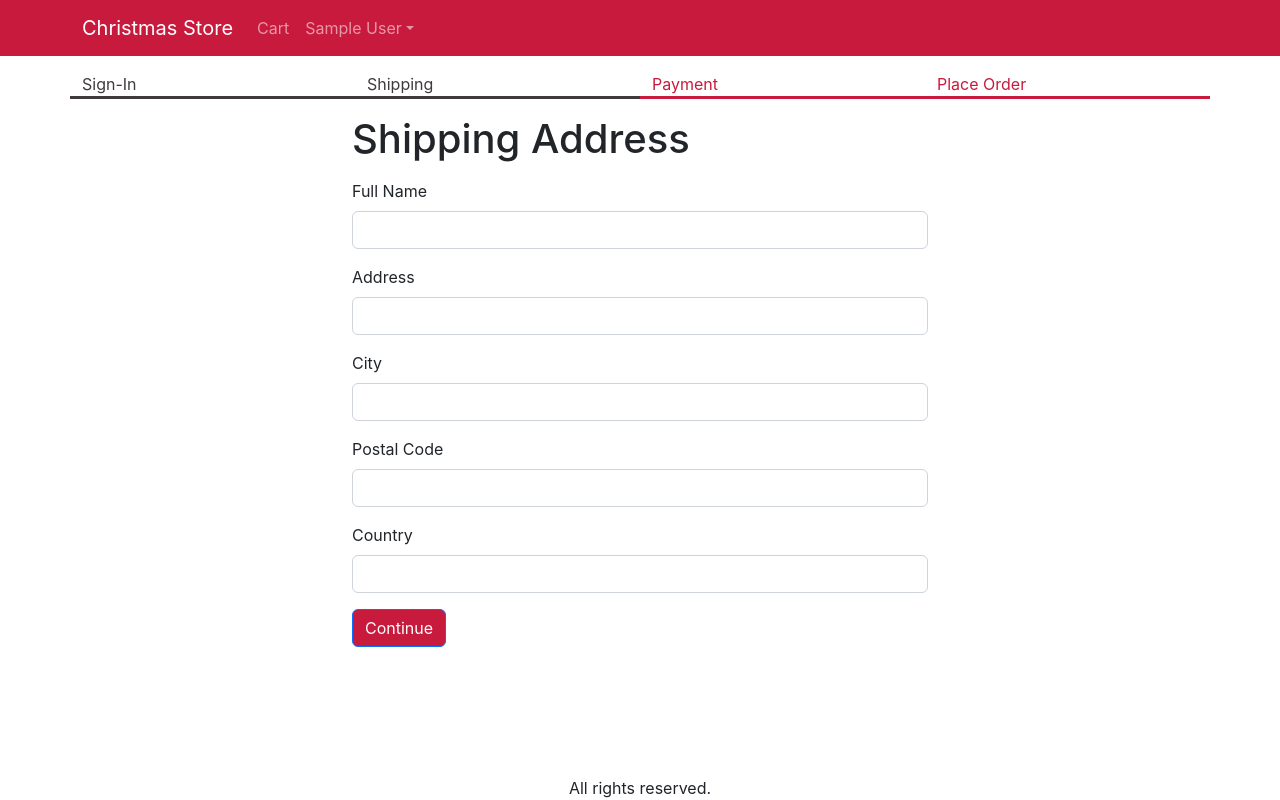
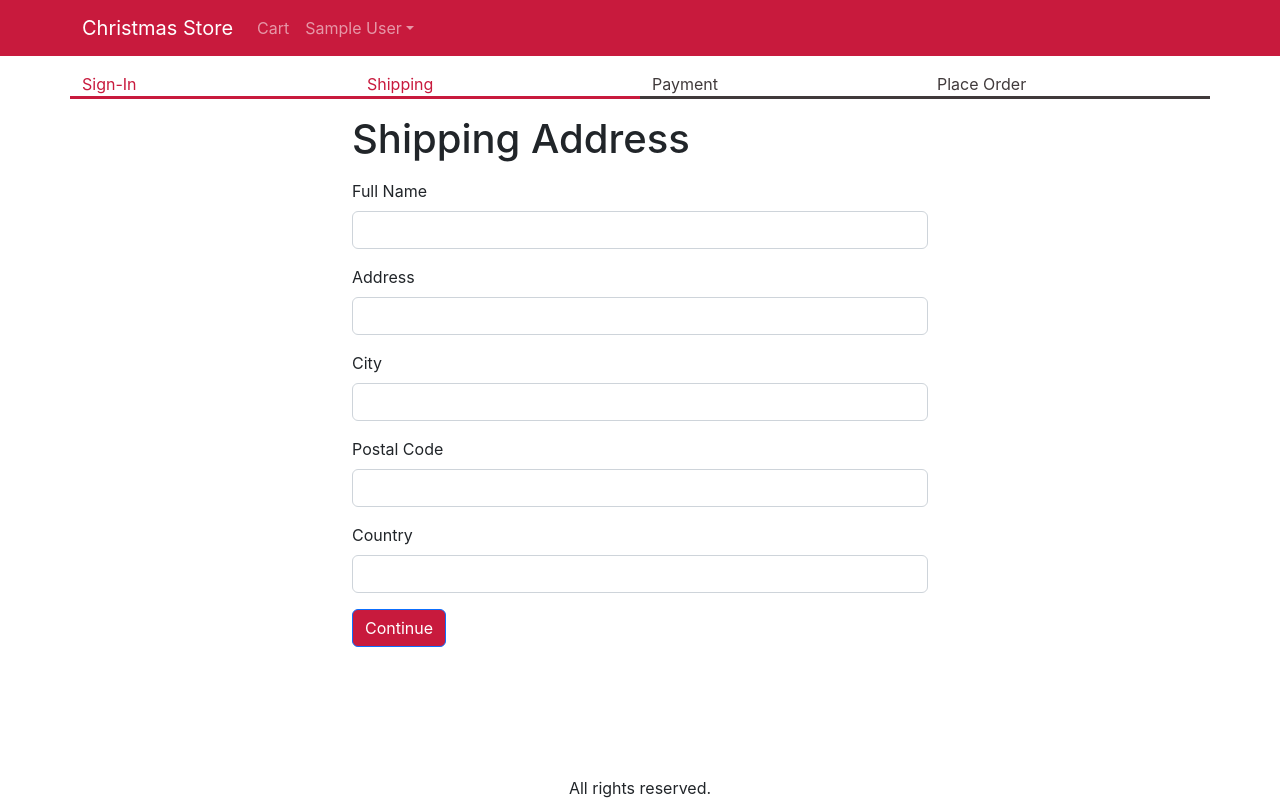
Before and after one commit to twang72/Christmas-Store, a React (Create React App) app in the folder frontend/: page /shipping in a window 1280 px wide. Built offline with nearby package versions, Linux system fonts and the light colour scheme; sample sign-in values are in the browser's storage.

Commit message:
Switch the color in the progress bar.

```diff
--- a/frontend/src/index.css
+++ b/frontend/src/index.css
@@ -60,10 +60,10 @@ main {
 }
 
 .checkout-steps > div {
-  border-bottom: 0.2rem solid rgb(200, 26, 61);
-  color: rgb(200, 26, 61);
-}
-.checkout-steps > div.active {
   border-bottom: 0.2rem solid rgb(64, 58, 59);
   color: rgb(64, 58, 59);
 }
+.checkout-steps > div.active {
+  border-bottom: 0.2rem solid rgb(200, 26, 61);
+  color: rgb(200, 26, 61) ;
+}
```
